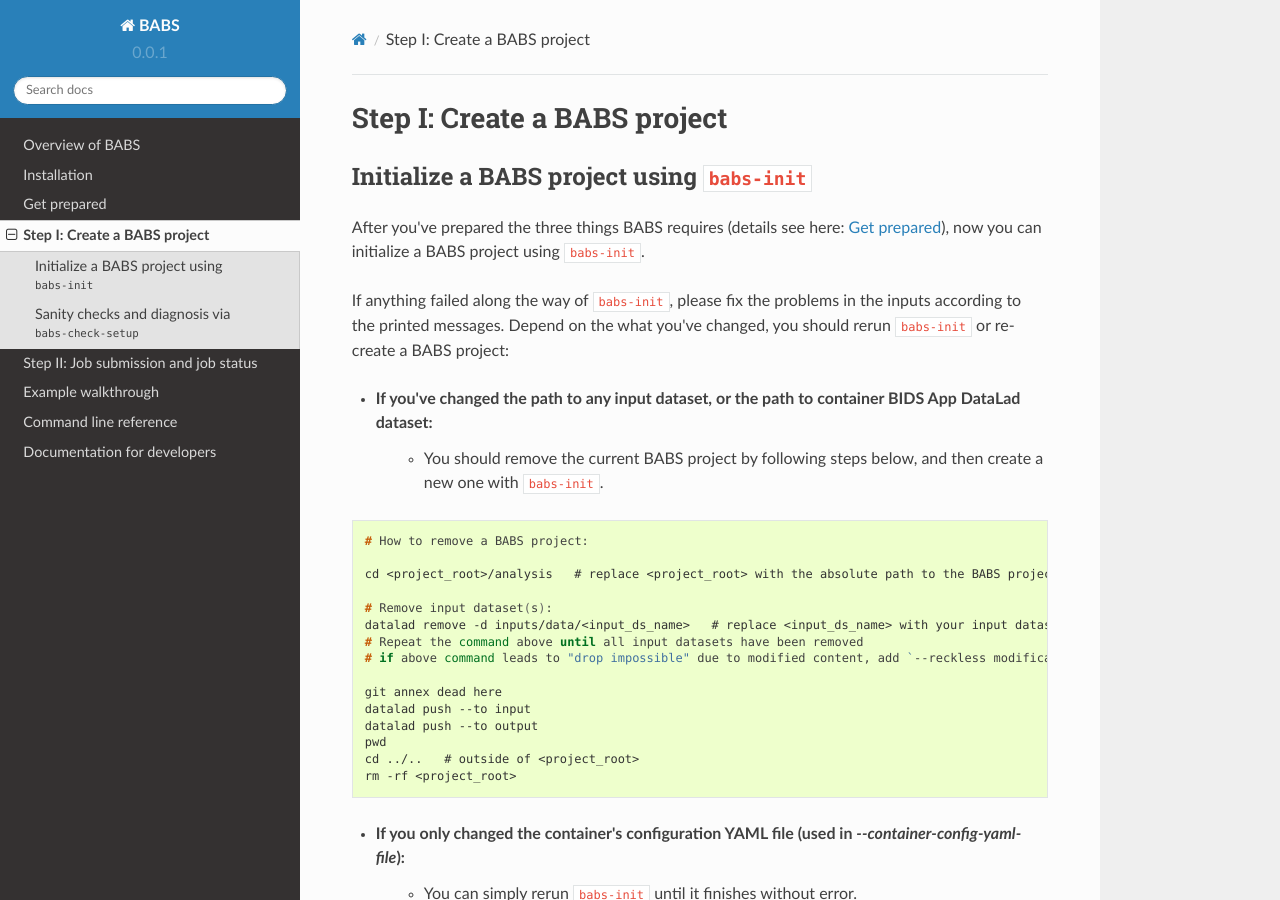
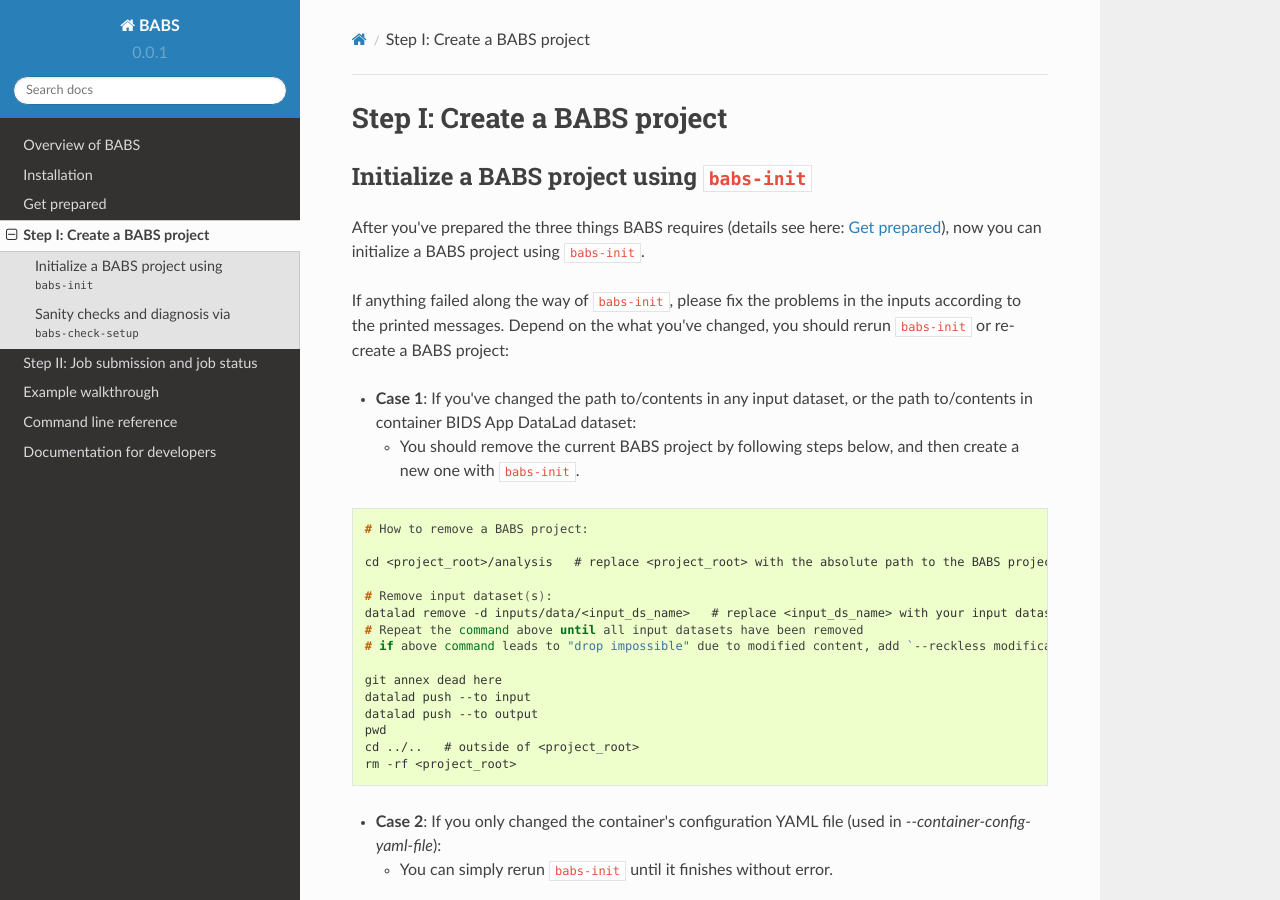
Before and after one commit to PennLINC/babs, a Sphinx documentation site: the page built from docs/source/create_babs_project.rst, in a window 1280 px wide and 900 px high. Built offline with Sphinx 7.4.7 and the Read the Docs theme 2.0.0, drawn with Linux system fonts in a browser that asks for light colours.

```diff
--- a/docs/source/create_babs_project.rst
+++ b/docs/source/create_babs_project.rst
@@ -12,8 +12,11 @@ If anything failed along the way of ``babs-init``,
 please fix the problems in the inputs according to the printed messages.
 Depend on the what you've changed, you should rerun ``babs-init`` or re-create a BABS project:
 
-* If you've changed the path to any input dataset, or the path to container BIDS App DataLad dataset:
-    * You should remove the current BABS project by following steps below, and then create a new one with ``babs-init``.
+* **Case 1**: If you've changed the path to/contents in any input dataset,
+  or the path to/contents in container BIDS App DataLad dataset:
+
+  * You should remove the current BABS project by following steps below,
+    and then create a new one with ``babs-init``.
 
 .. code-block:: console
 
@@ -33,10 +36,12 @@ Depend on the what you've changed, you should rerun ``babs-init`` or re-create a
     cd ../..   # outside of <project_root>
     rm -rf <project_root>
 
-* If you only changed the container's configuration YAML file (used in `--container-config-yaml-file`):
-    * You can simply rerun ``babs-init`` until it finishes without error.
+* **Case 2**: If you only changed the container's configuration YAML file (used in `--container-config-yaml-file`):
 
-You should repeat above steps until ``babs-init`` finishes without error, i.e., printing the message as below at the end:
+  * You can simply rerun ``babs-init`` until it finishes without error.
+
+You should repeat above steps until ``babs-init`` finishes without error,
+i.e., printing the message as below at the end:
 
 .. code-block:: console
 
--- a/docs/source/preparation.rst
+++ b/docs/source/preparation.rst
@@ -1,3 +1,5 @@
+.. _preparation:
+
 **********************
 Get prepared
 **********************
```
Also changed, not shown: docs/source/babs-check-setup.rst (+32 -2 lines), docs/source/babs-init.rst (+38 -4 lines), 1 other file.
